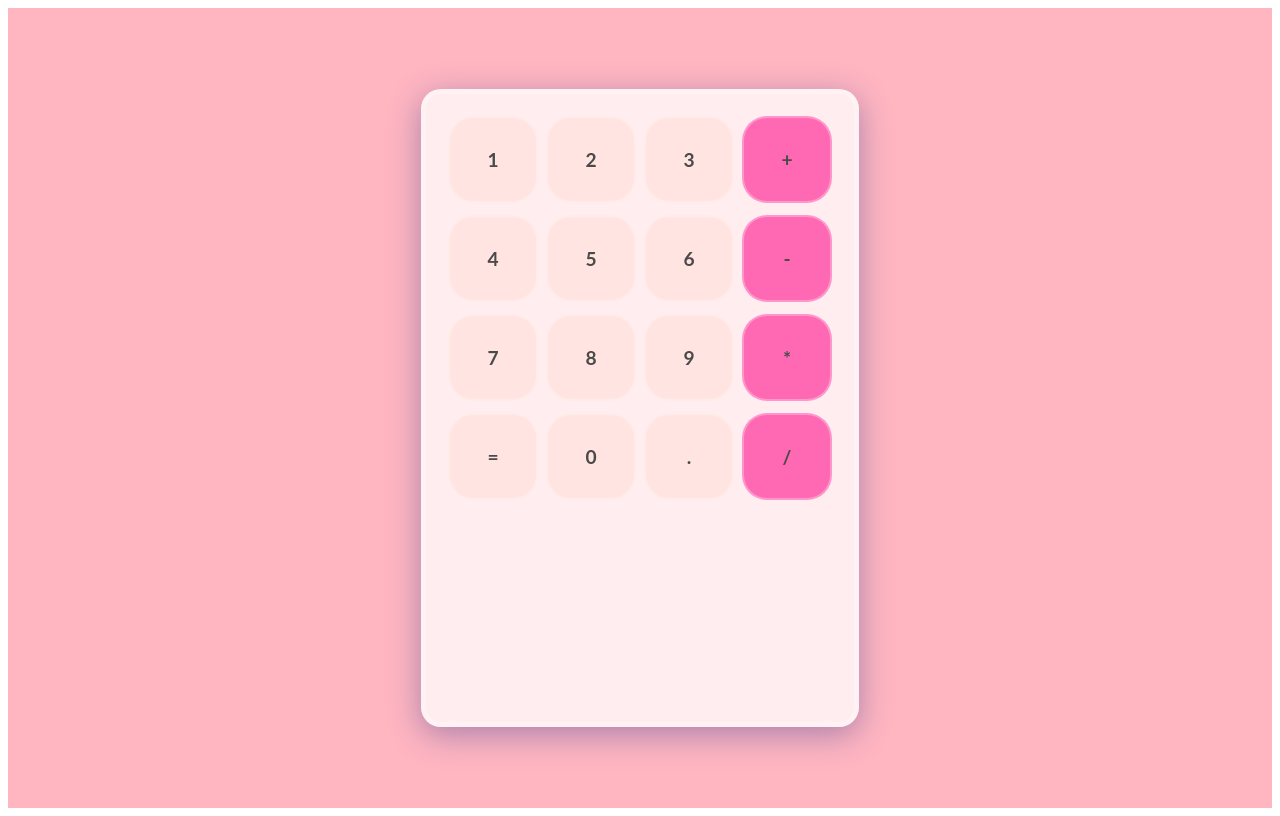
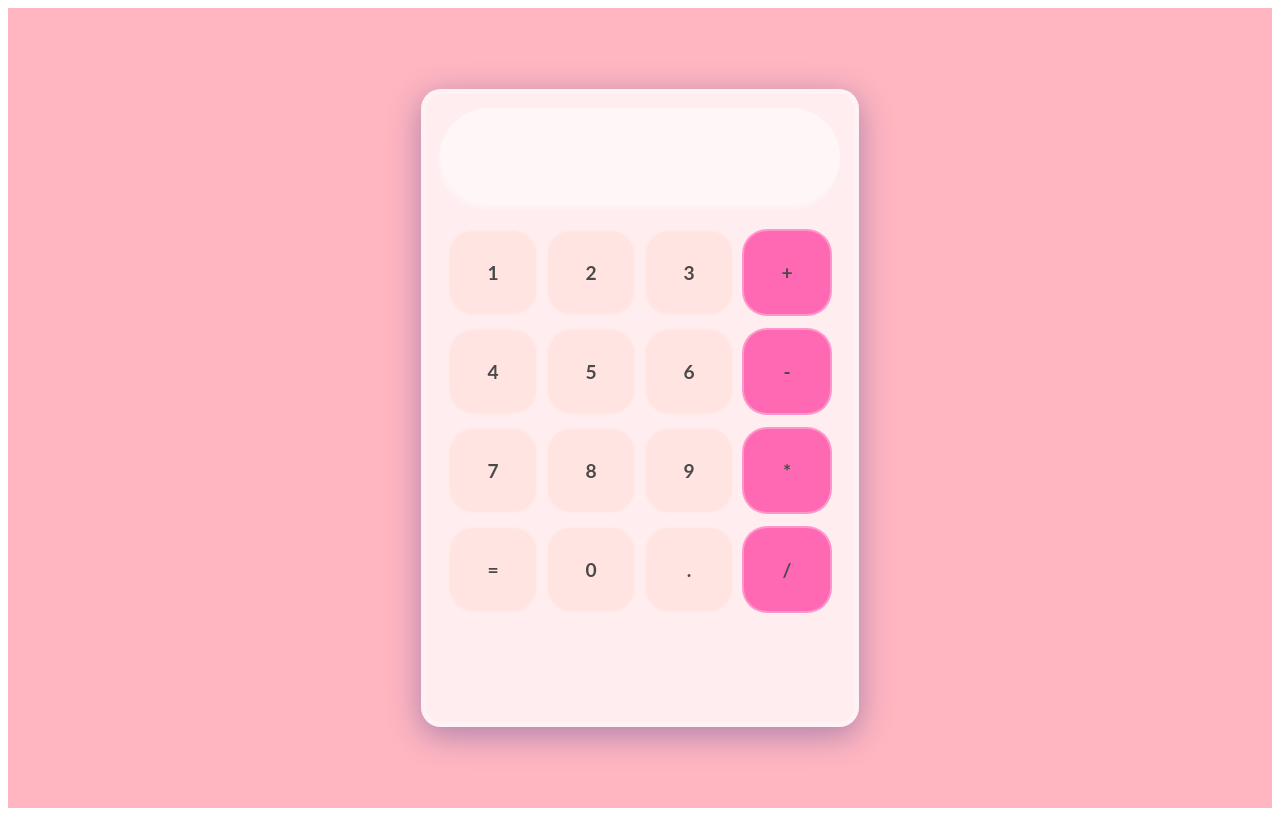
Before and after one commit to jazminadriana/react-calculator, a React (Vite) app: page / in a window 1280 px wide. Built offline with nearby package versions, Linux system fonts and the light colour scheme.

Commit message:
feat: finish Display component structure and styling

```diff
--- a/src/App.jsx
+++ b/src/App.jsx
@@ -1,11 +1,13 @@
 import { useState } from 'react'
 import Button from './components/Button'
+import Display from './components/Display'
 import './App.css'
 
 function App() {
   return (
     <div className='App'>
       <div className='calculator-container'>
+        <Display />
         <div className='row'>
           <Button>1</Button>
           <Button>2</Button>
--- a/src/components/Button.jsx
+++ b/src/components/Button.jsx
@@ -1,4 +1,4 @@
-import React from "react";
+import React from 'react';
 import '../styles/Button.css'
 
 function Button(props) {
--- /dev/null
+++ b/src/components/Display.jsx
@@ -0,0 +1,10 @@
+import React from 'react';
+import '../styles/Display.css';
+
+const Display = ({ input }) => (
+    <div className='input'>
+        {input}
+    </div>
+);
+
+export default Display;
--- a/src/index.css
+++ b/src/index.css
@@ -8,4 +8,6 @@
   --glass-border: rgba(255, 255, 255, 0.3);
   --btn-number-hover: rgba(255, 255, 255, 0.5);
   --btn-operator-hover: rgba(255, 105, 180, 0.5);
+  --input-bg: rgba(255, 255, 255, 0.5);
+  --text-input: #4a4a4a;
 }
--- /dev/null
+++ b/src/styles/display.css
@@ -0,0 +1,15 @@
+.input {
+  height: 75px;
+  border-radius: 50px;
+  margin-bottom: 20px;
+  display: flex;
+  justify-content: flex-end;
+  align-items: center;
+  font-weight: bold;
+  font-size: 30px;
+  background-color: var(--input-bg);
+  color: var(--text-input);
+  padding: 11px 30px 11px 11px;
+  margin; 1px solid var(--glass-border);
+  box-shadow: -1px 4px 1px 1px var(--glass-border);
+}
```
